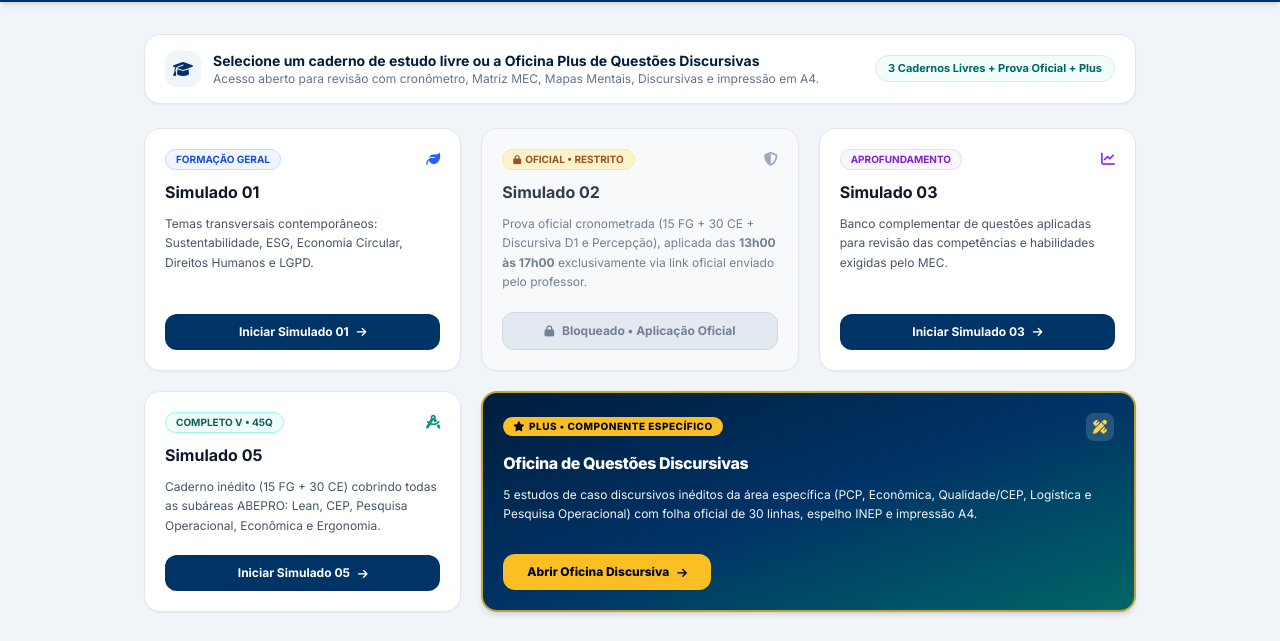
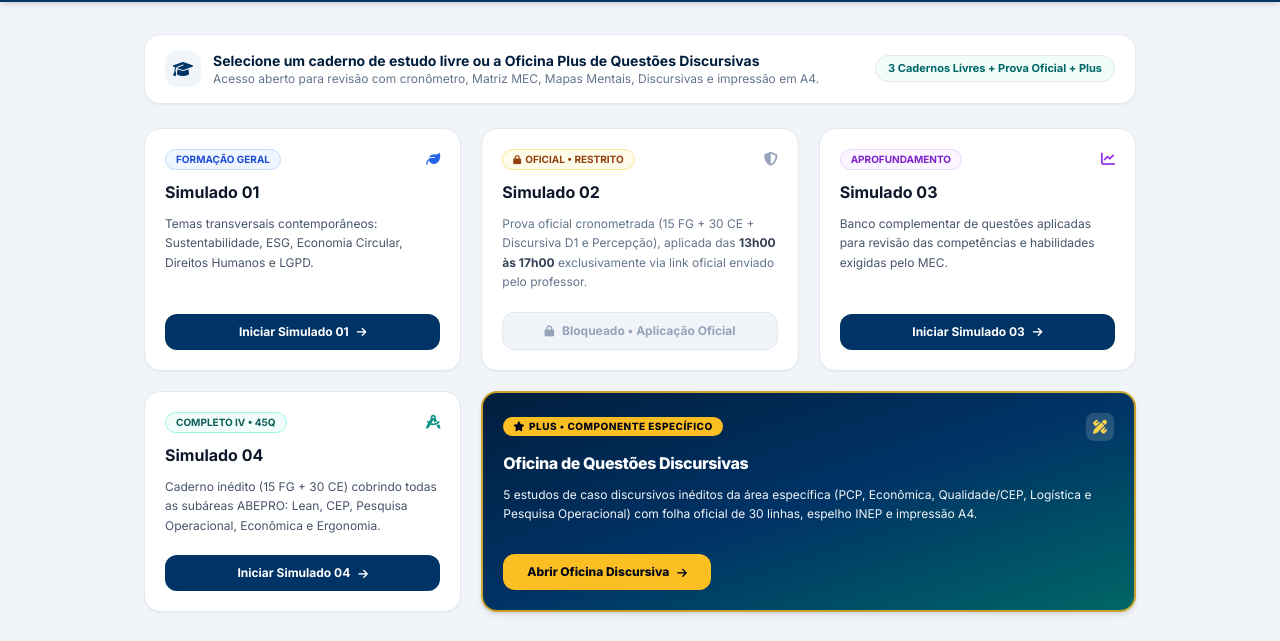
Before and after one commit to GEPRO1/simulado-enade-2026, a plain HTML site: page index.html in a window 1280 px wide. Shown: the part 93-734 px from the top of the page. Drawn offline with nearby package versions, Linux system fonts and the light colour scheme.

Commit message:
Add files via upload
ajuste no nome dos simulados.

```diff
--- a/index.html
+++ b/index.html
@@ -108,25 +108,22 @@
                 </a>
             </div>
 
-            <!-- Simulado 02 (Oficial • Botão Travado na Sequência) -->
-            <div class="bg-slate-50 rounded-2xl p-5 shadow-sm border border-slate-200 flex flex-col justify-between space-y-5 opacity-90">
+            <!-- Simulado 02 (Oficial • Restrito) -->
+            <div class="bg-white rounded-2xl p-5 shadow-sm border border-slate-200 flex flex-col justify-between space-y-5">
                 <div class="space-y-2.5">
                     <div class="flex items-center justify-between">
-                        <span class="bg-amber-100 text-amber-800 border border-amber-200 text-[10px] font-bold uppercase px-2.5 py-0.5 rounded-full">
-                            <i class="fa-solid fa-lock mr-1 text-[9px]"></i>Oficial • Restrito
+                        <span class="bg-amber-50 text-amber-800 border border-amber-200 text-[10px] font-bold uppercase px-2.5 py-0.5 rounded-full inline-flex items-center gap-1">
+                            <i class="fa-solid fa-lock text-[9px]"></i> Oficial • Restrito
                         </span>
                         <i class="fa-solid fa-shield-halved text-slate-400 text-sm"></i>
                     </div>
-                    <h3 class="font-bold text-slate-800 text-base">Simulado 02</h3>
+                    <h3 class="font-bold text-slate-900 text-base">Simulado 02</h3>
                     <p class="text-xs text-slate-500 leading-relaxed">
-                        Prova oficial cronometrada (15 FG + 30 CE + Discursiva D1 e Percepção), aplicada das <strong>13h00 às 17h00</strong> exclusivamente via link oficial enviado pelo professor.
+                        Prova oficial cronometrada (15 FG + 30 CE + Discursiva D1 e Percepção), aplicada das <strong class="text-slate-700">13h00 às 17h00</strong> exclusivamente via link oficial enviado pelo professor.
                     </p>
                 </div>
-                <button type="button"
-                        disabled
-                        aria-disabled="true"
-                        title="Acesso exclusivo via link oficial no horário da aplicação (13h00 às 17h00)"
-                        class="w-full bg-slate-200 text-slate-500 border border-slate-300 text-xs font-bold py-2.5 rounded-xl text-center flex items-center justify-center space-x-2 cursor-not-allowed select-none">
+                <button type="button" disabled
+                        class="w-full bg-slate-100 text-slate-400 border border-slate-200 text-xs font-bold py-2.5 rounded-xl text-center flex items-center justify-center space-x-2 cursor-not-allowed">
                     <i class="fa-solid fa-lock text-[11px]"></i>
                     <span>Bloqueado • Aplicação Oficial</span>
                 </button>
@@ -151,21 +148,21 @@
                 </a>
             </div>
 
-            <!-- Simulado 05 -->
+            <!-- Simulado 04 (Antigo Simulado 05 unificado) -->
             <div class="bg-white rounded-2xl p-5 shadow-sm border border-slate-200 flex flex-col justify-between space-y-5 hover:border-ufcteal-500 transition-all">
                 <div class="space-y-2.5">
                     <div class="flex items-center justify-between">
-                        <span class="bg-teal-50 text-teal-800 border border-teal-200 text-[10px] font-bold uppercase px-2.5 py-0.5 rounded-full">Completo V • 45Q</span>
+                        <span class="bg-teal-50 text-teal-800 border border-teal-200 text-[10px] font-bold uppercase px-2.5 py-0.5 rounded-full">Completo IV • 45Q</span>
                         <i class="fa-solid fa-compass-drafting text-teal-600 text-sm"></i>
                     </div>
-                    <h3 class="font-bold text-slate-900 text-base">Simulado 05</h3>
+                    <h3 class="font-bold text-slate-900 text-base">Simulado 04</h3>
                     <p class="text-xs text-slate-600 leading-relaxed">
                         Caderno inédito (15 FG + 30 CE) cobrindo todas as subáreas ABEPRO: Lean, CEP, Pesquisa Operacional, Econômica e Ergonomia.
                     </p>
                 </div>
-                <a href="simulado.html?prova=simulado05.xlsx"
+                <a href="simulado.html?prova=simulado04.xlsx"
                    class="w-full bg-ufcnavy-700 hover:bg-ufcnavy-900 text-white text-xs font-bold py-2.5 rounded-xl text-center transition-colors flex items-center justify-center space-x-2">
-                    <span>Iniciar Simulado 05</span>
+                    <span>Iniciar Simulado 04</span>
                     <i class="fa-solid fa-arrow-right text-[11px]"></i>
                 </a>
             </div>
```
